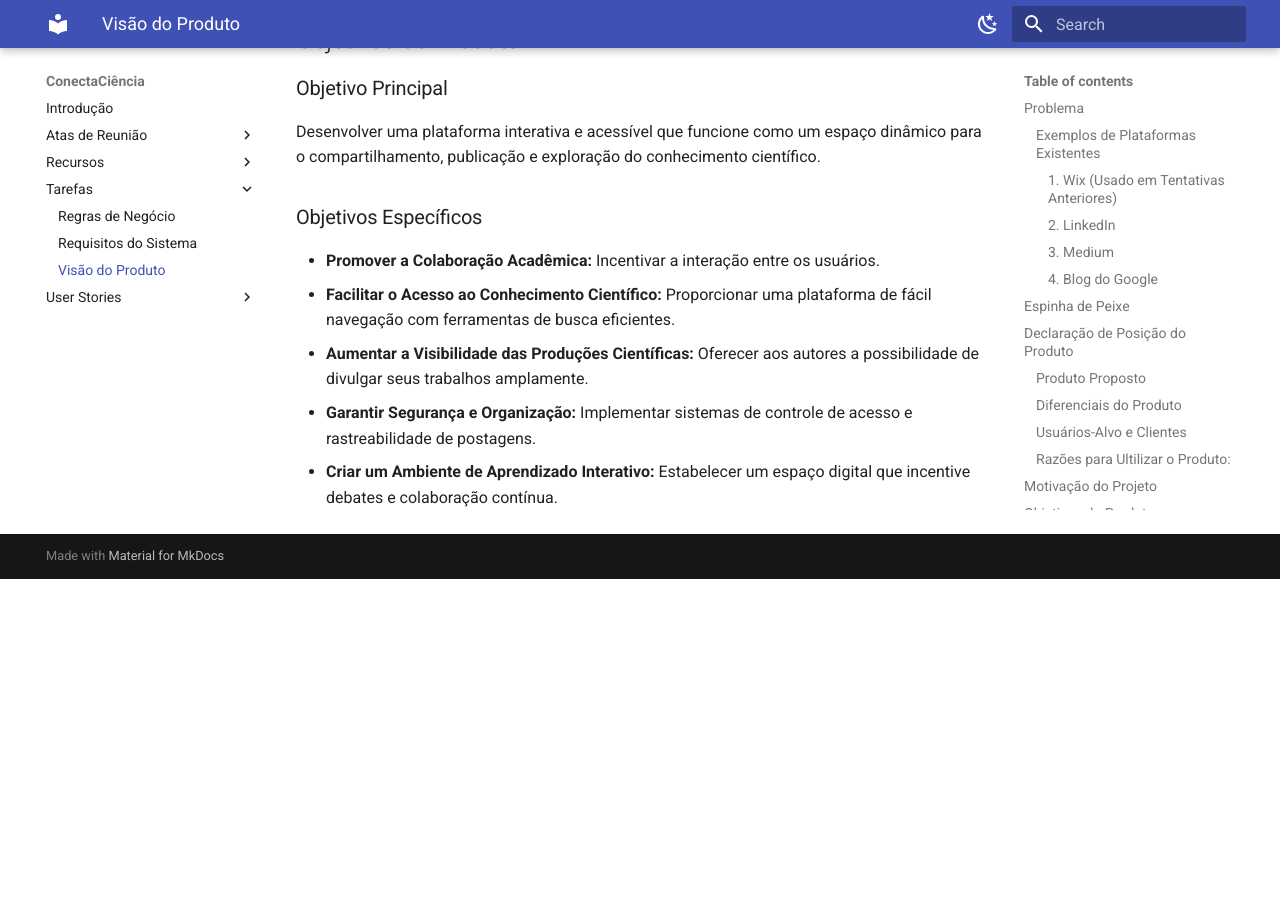
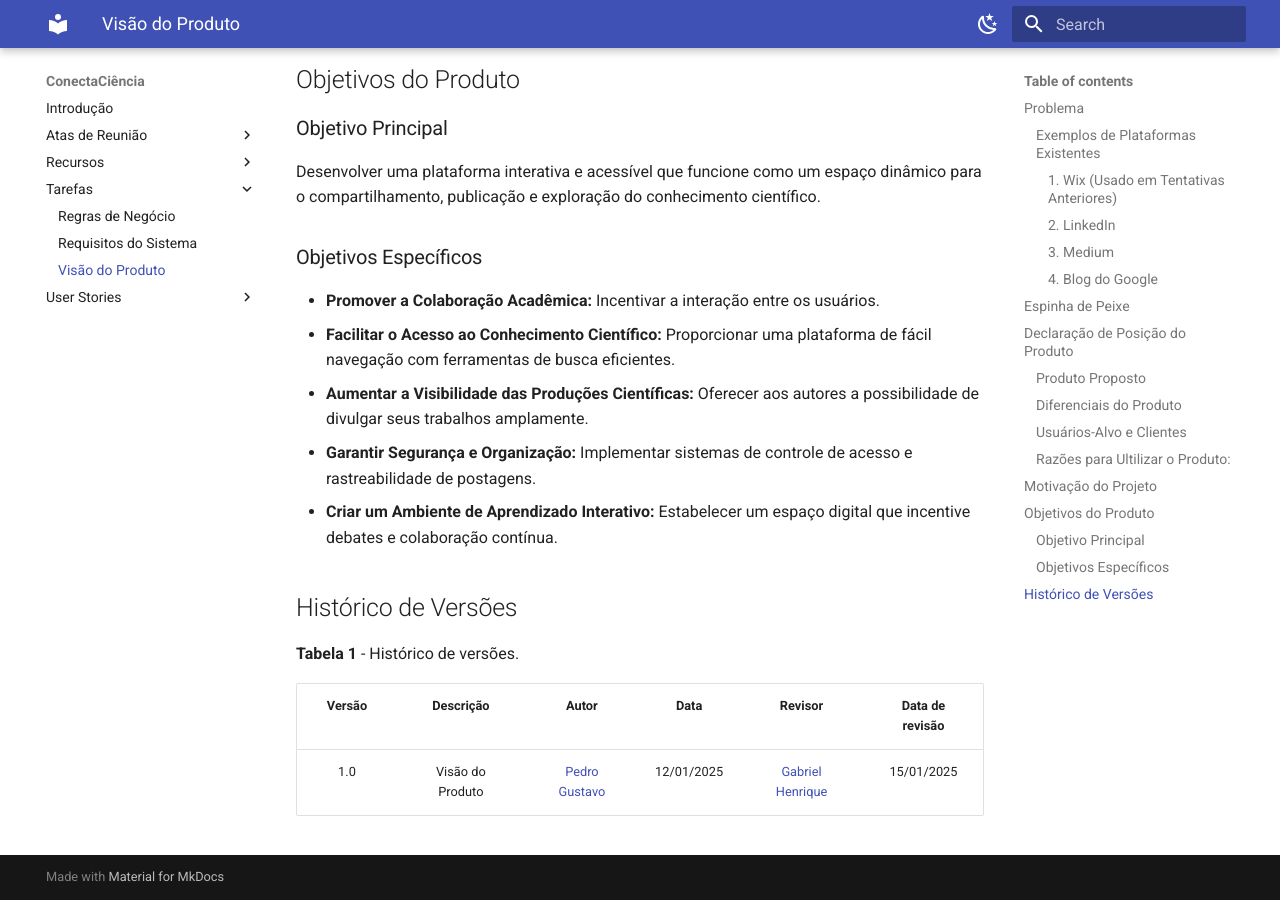
Before and after one commit to FGA-REQ/2024.2-6EspiasDemais, an MkDocs documentation site: the page built from docs/Tarefas/VisaoProduto.md, in a window 1280 px wide and 900 px high, scrolled down 4788 px. Built offline with MkDocs 1.6.1 and Material for MkDocs 9.7.7, drawn with Linux system fonts in a browser that asks for light colours; before the commit the page ends 5367 px from its top, so only the background shows below that.

Commit message:
docs: Adiciona a tabela de versões.

```diff
--- a/docs/Tarefas/VisaoProduto.md
+++ b/docs/Tarefas/VisaoProduto.md
@@ -1,20 +1,24 @@
 # Visão do Produto e Projeto
 
 ## Problema
+
 O cenário atual de publicação e gestão de artigos científicos está repleto de desafios para os estudantes, especialmente devido à utilização de plataformas não especializadas e a falta de soluções tecnológicas adequadas. Vários grupos tentaram usar ferramentas como **Wix**, **LinkedIn**, **Medium**, entre outras, mas encontraram limitações significativas, tanto na funcionalidade quanto na organização.
 
 ### Exemplos de Plataformas Existentes
+
 #### 1. **Wix (Usado em Tentativas Anteriores)**
+
 - **Pontos Positivos:**
   - Facilidade na criação e customização visual do site.
   - Interface intuitiva para quem não tem experiência em programação.
-
 - **Pontos Negativos:**
   - **Gerenciamento compartilhado ineficiente**: Quando vários usuários precisam acessar a mesma conta para publicar, surgem problemas de segurança e rastreabilidade. Todos os usuários compartilham as credenciais de uma única conta, o que gera confusão organizacional e perda de controle sobre postagens.
   - **Funcionalidades limitadas para artigos científicos**: Embora o Wix ofereça boa flexibilidade, a plataforma não é voltada especificamente para a gestão de artigos, como categorização eficiente e filtros de busca para facilitar o acesso a conteúdos acadêmicos.
 
 #### 2. **LinkedIn**
+
 - **Pontos Positivos:**
+
   - **Rede profissional estabelecida**: Uma excelente ferramenta para visibilidade acadêmica, pois conecta pesquisadores, acadêmicos e outros profissionais da área.
   - Permite **publicação de artigos** diretamente na plataforma, atingindo um público global.
 
@@ -23,7 +27,9 @@ O cenário atual de publicação e gestão de artigos científicos está repleto
   - **Privacidade e controle limitados**: A publicação fica exposta à rede social de forma ampla, sem o controle adequado para um ambiente acadêmico mais restrito.
 
 #### 3. **Medium**
+
 - **Pontos Positivos:**
+
   - Plataforma bastante popular para divulgação de textos longos e artigos. Ideal para quem deseja alcançar um grande público, tanto acadêmico quanto leigo.
   - Interface limpa e fácil de usar.
 
@@ -32,7 +38,9 @@ O cenário atual de publicação e gestão de artigos científicos está repleto
   - **Visibilidade externa**: Embora tenha uma ampla audiência, os artigos ficam expostos em um ambiente que não é controlado por um grupo de estudantes, pesquisadores ou educadores específicos.
 
 #### 4. **Blog do Google**
+
 - **Pontos Positivos:**
+
   - Simples de usar e bem integrado com outras ferramentas do Google.
   - Opção gratuita para pequenas produções acadêmicas.
 
@@ -47,10 +55,13 @@ O produto proposto visa resolver essas lacunas, oferecendo uma plataforma espec
 ![Espinha de Peixe](..\Img\fishbone.jpg)
 
 ## Declaração de Posição do Produto
+
 ### Produto Proposto
+
 Uma plataforma digital projetada para simplificar e aprimorar a publicação, organização e compartilhamento de artigos científicos. Desenvolvida especificamente para o meio acadêmico, a solução visa atender às necessidades de alunos, professores e pesquisadores, proporcionando ferramentas personalizadas que promovem colaboração, eficiência e segurança.
 
 ### Diferenciais do Produto
+
 1. **Foco Exclusivo no Acadêmico**:
    Diferentemente do Wix, LinkedIn, Medium e Google Blog, que são plataformas genéricas, **o Conecta Ciência é criada sob medida para o meio acadêmico**, com todas as funcionalidades que facilitam a organização e o compartilhamento de artigos científicos.
 
@@ -64,41 +75,59 @@ Uma plataforma digital projetada para simplificar e aprimorar a publicação, or
    Apesar de ser uma plataforma focada em artigos acadêmicos, o Conecta Ciência terá uma **interface simples e intuitiva**, acessível tanto para novatos quanto para usuários mais experientes, ao contrário de algumas plataformas que exigem níveis mais altos de aprendizado.
 
 ### Usuários-Alvo e Clientes
+
 - **Alunos:** Facilitando a divulgação de suas produções acadêmicas.
 - **Professores:** Oferecendo uma ferramenta centralizada para compartilhar pesquisas e incentivar a produção acadêmica.
 - **Pesquisadores:** Proporcionando uma plataforma para disseminar resultados de estudos e colaborar com outros acadêmicos.
 
 ### Razões para Ultilizar o Produto:
+
 1. Facilidade e Eficiência:
-* Elimina as complexidades de plataformas não especializadas, otimizando tempo e esforço.
+
+- Elimina as complexidades de plataformas não especializadas, otimizando tempo e esforço.
+
 2. Segurança e Privacidade:
+
 - Controle total sobre contas e acesso, com rastreabilidade de postagens e alterações.
+
 3. Profissionalismo e Credibilidade:
+
 - Oferece um espaço moderno e eficiente, que reflete a qualidade acadêmica dos usuários e aumenta sua visibilidade.
 
 Essa solução se posiciona como um marco no ambiente acadêmico, promovendo eficiência, organização e excelência na publicação e gestão de artigos científicos
 Desenvolvida sob medida, a plataforma reflete um compromisso com a qualidade e atende de forma precisa às necessidades do público-alvo.
 
-
-| **Elemento**      | **Descrição**                                                                                                                                         |
-|--------------------|-------------------------------------------------------------------------------------------------------------------------------------------------------|
-| **Para**          | Os principais usuários e clientes do produto são alunos, professores e pesquisadores da Universidade de Brasília (UnB), que buscam uma solução prática e eficiente para publicar, organizar e acessar artigos científicos. O produto é escalável, com potencial para atender outros públicos além dos previstos inicialmente. |
-| **Quem**          | Necessitam de uma plataforma prática, segura e eficiente para publicar, organizar e acessar artigos científicos.                                      |
-| **O Conecta Ciência** | É uma plataforma de publicação e gestão de artigos científicos.                                                                                      |
-| **Que**           | Simplifica a divulgação de produções acadêmicas, promove a colaboração entre os usuários e melhora a visibilidade dos trabalhos publicados.           |
-| **Ao contrário**  | De plataformas genéricas, como o Wix, que são limitadas e pouco adaptadas às necessidades acadêmicas.                                                 |
-| **Nosso produto** | Oferece uma solução personalizada, intuitiva, com funcionalidades específicas para o meio acadêmico, como filtros específicos, múltiplos autores e interatividade. |
+| **Elemento**          | **Descrição**                                                                                                                                                                                                                                                                                                                 |
+| --------------------- | ----------------------------------------------------------------------------------------------------------------------------------------------------------------------------------------------------------------------------------------------------------------------------------------------------------------------------- |
+| **Para**              | Os principais usuários e clientes do produto são alunos, professores e pesquisadores da Universidade de Brasília (UnB), que buscam uma solução prática e eficiente para publicar, organizar e acessar artigos científicos. O produto é escalável, com potencial para atender outros públicos além dos previstos inicialmente. |
+| **Quem**              | Necessitam de uma plataforma prática, segura e eficiente para publicar, organizar e acessar artigos científicos.                                                                                                                                                                                                              |
+| **O Conecta Ciência** | É uma plataforma de publicação e gestão de artigos científicos.                                                                                                                                                                                                                                                               |
+| **Que**               | Simplifica a divulgação de produções acadêmicas, promove a colaboração entre os usuários e melhora a visibilidade dos trabalhos publicados.                                                                                                                                                                                   |
+| **Ao contrário**      | De plataformas genéricas, como o Wix, que são limitadas e pouco adaptadas às necessidades acadêmicas.                                                                                                                                                                                                                         |
+| **Nosso produto**     | Oferece uma solução personalizada, intuitiva, com funcionalidades específicas para o meio acadêmico, como filtros específicos, múltiplos autores e interatividade.                                                                                                                                                            |
 
 ## Motivação do Projeto
+
 A motivação para o desenvolvimento do **Conecta Ciência** surgiu da necessidade observada pelos alunos durante o uso de plataformas genéricas como o Wix. A experiência frustrante de publicar de forma colaborativa, com falta de controle e a dificuldade em organizar e acessar artigos, destacou a oportunidade de criar uma solução específica para o problema identificado no meio acadêmico. Acreditamos que o **Conecta Ciência** poderá resolver esses problemas de forma eficiente, promovendo uma maior colaboração acadêmica, com **ferramentas de publicação mais seguras, eficientes e focadas no que o ambiente acadêmico realmente precisa**.
 
 ## Objetivos do Produto
+
 ### Objetivo Principal
+
 Desenvolver uma plataforma interativa e acessível que funcione como um espaço dinâmico para o compartilhamento, publicação e exploração do conhecimento científico.
 
 ### Objetivos Específicos
+
 - **Promover a Colaboração Acadêmica:** Incentivar a interação entre os usuários.
 - **Facilitar o Acesso ao Conhecimento Científico:** Proporcionar uma plataforma de fácil navegação com ferramentas de busca eficientes.
 - **Aumentar a Visibilidade das Produções Científicas:** Oferecer aos autores a possibilidade de divulgar seus trabalhos amplamente.
 - **Garantir Segurança e Organização:** Implementar sistemas de controle de acesso e rastreabilidade de postagens.
 - **Criar um Ambiente de Aprendizado Interativo:** Estabelecer um espaço digital que incentive debates e colaboração contínua.
+
+## Histórico de Versões
+
+<font size="3"><p style="text-align: left">**Tabela 1** - Histórico de versões.</p></font>
+
+| Versão |    Descrição     |                     Autor                      |    Data    |                       Revisor                        | Data de revisão |
+| :----: | :--------------: | :--------------------------------------------: | :--------: | :--------------------------------------------------: | :-------------: |
+|  1.0   | Visão do Produto | [Pedro Gustavo](https://github.com/PedroGusta) | 12/01/2025 | [Gabriel Henrique](https://github.com/gabrielhrlima) |   15/01/2025    |
```
